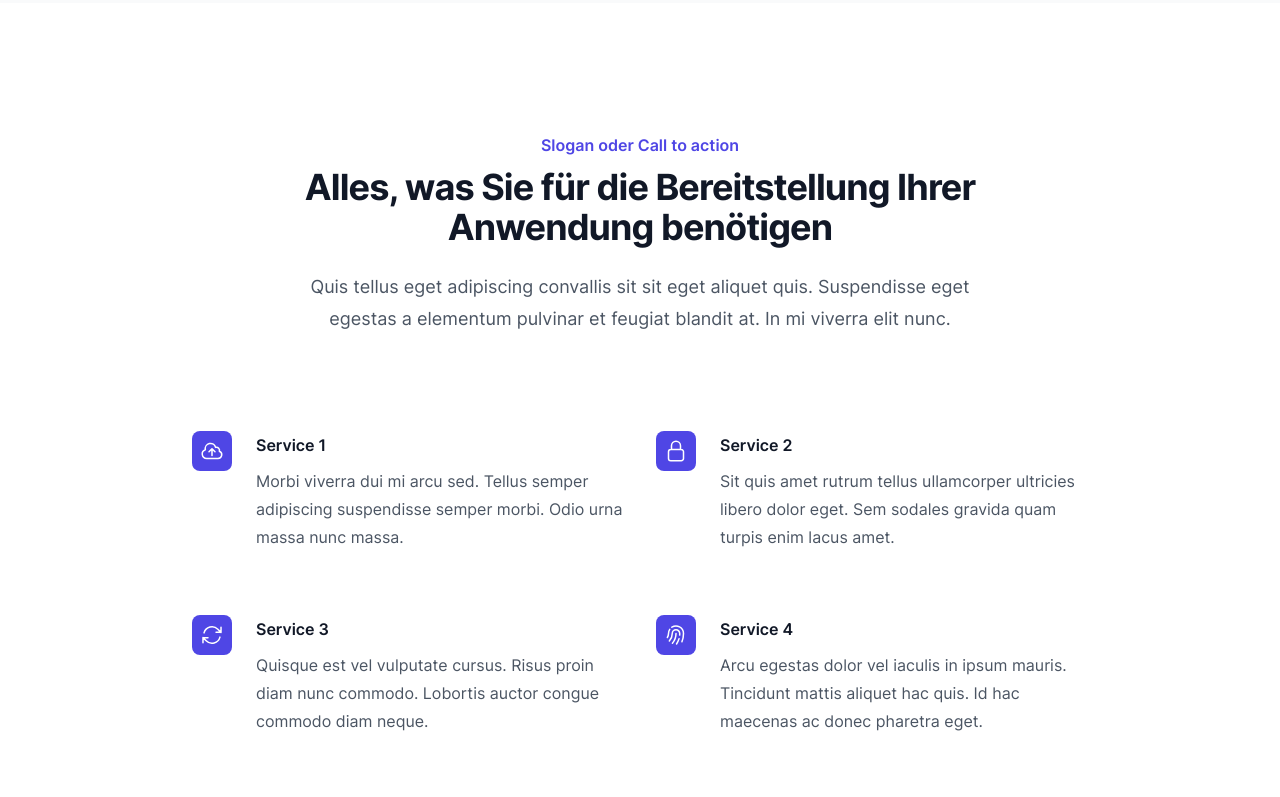
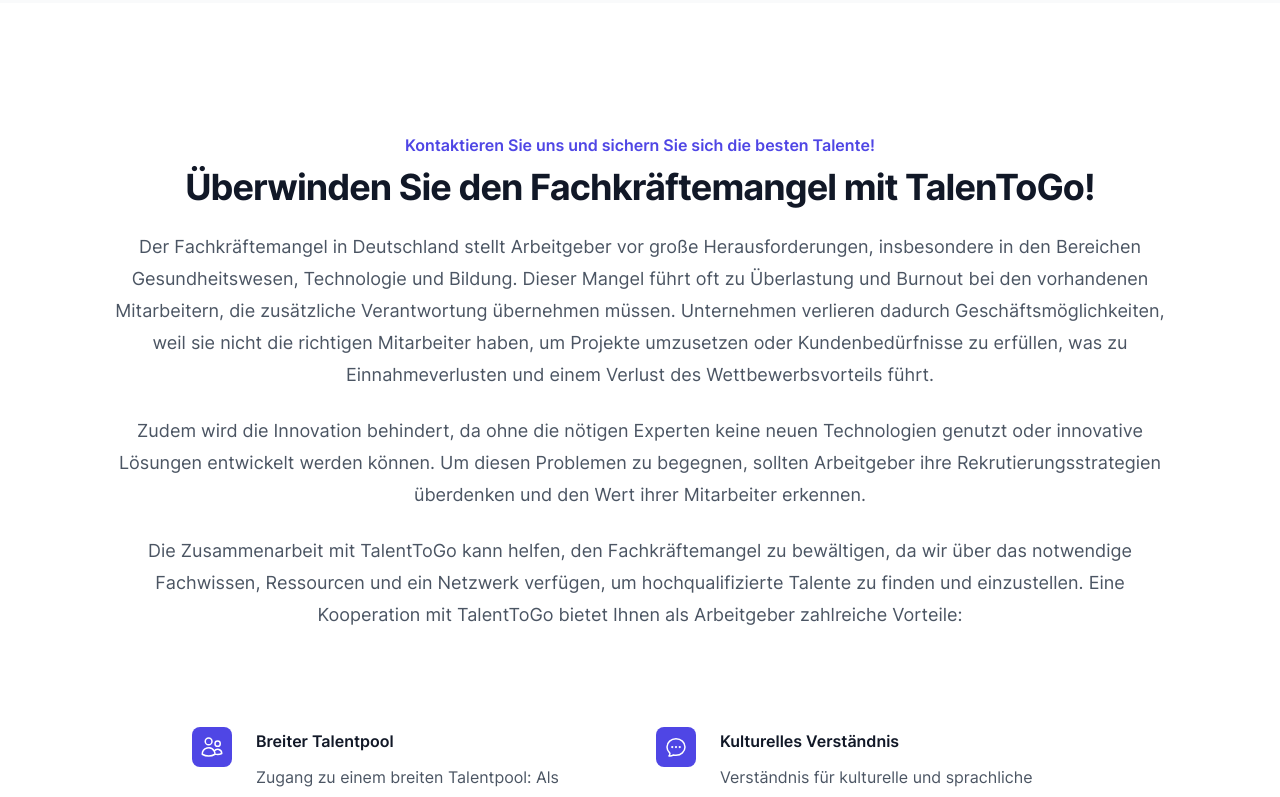
Before and after one commit to thomaserdmenger/TalentToGo, a React (Vite) app in the folder frontend/: page / in a window 1280 px wide. Shown: the part 1820-2617 px from the top of the page. Built offline with nearby package versions, Linux system fonts and the light colour scheme.

Commit message:
Update Text and Styles in Service Section

```diff
--- a/frontend/src/data/homeData.js
+++ b/frontend/src/data/homeData.js
@@ -3,7 +3,7 @@
   CloudArrowUpIcon,
   FingerPrintIcon,
   LockClosedIcon,
-} from "@heroicons/react/24/outline"
+} from "@heroicons/react/24/outline";
 
 export const homeDataHeroDE = {
   heading: "TalentToGo",
@@ -11,7 +11,7 @@
   text: "Anim aute id magna aliqua ad ad non deserunt sunt. Qui irure qui lorem cupidatat commodo. Elit sunt amet fugiat veniam occaecat fugiat aliqua.",
   buttonEmployers: "Für Arbeitgeber",
   buttonEmployees: "Für Arbeitnehmer",
-}
+};
 
 export const homeDataHeroES = {
   heading: "TalentToGo",
@@ -19,7 +19,7 @@
   text: "Anim aute id magna aliqua ad ad non deserunt sunt. Qui irure qui lorem cupidatat commodo. Elit sunt amet fugiat veniam occaecat fugiat aliqua.",
   buttonEmployers: "Para empleadores",
   buttonEmployees: "Para los trabajadores",
-}
+};
 
 export const homeDataProcessDE = {
   heading: "Informationen zum Ablauf",
@@ -29,7 +29,7 @@
   textImgOne:
     "Finden Sie detaillierte Informationen zum Ablauf und weiteren Fragen rund um die Vermittlung.",
   textImgTwo: "Erfahren Sie mehr über die Chancen, Voraussetzungen und den Bewerbungsprozess.",
-}
+};
 
 export const homeDataProcessES = {
   heading: "Información sobre el proceso",
@@ -39,71 +39,91 @@
   textImgOne: "Encuentra información detallada sobre el proceso y otras dudas sobre la colocación.",
   textImgTwo:
     "Obtenga más información sobre las oportunidades, requisitos y el proceso de solicitud.",
-}
+};
 
 export const homeDataServiceDE = {
-  slogan: "Slogan oder Call to action",
-  heading: "Alles, was Sie für die Bereitstellung Ihrer Anwendung benötigen",
-  text: "Quis tellus eget adipiscing convallis sit sit eget aliquet quis. Suspendisse eget egestas a elementum pulvinar et feugiat blandit at. In mi viverra elit nunc.",
+  slogan: "Kontaktieren Sie uns und sichern Sie sich die besten Talente!",
+  heading: "Überwinden Sie den Fachkräftemangel mit TalenToGo!",
+  text: [
+    "Der Fachkräftemangel in Deutschland stellt Arbeitgeber vor große Herausforderungen, insbesondere in den Bereichen Gesundheitswesen, Technologie und Bildung. Dieser Mangel führt oft zu Überlastung und Burnout bei den vorhandenen Mitarbeitern, die zusätzliche Verantwortung übernehmen müssen. Unternehmen verlieren dadurch Geschäftsmöglichkeiten, weil sie nicht die richtigen Mitarbeiter haben, um Projekte umzusetzen oder Kundenbedürfnisse zu erfüllen, was zu Einnahmeverlusten und einem Verlust des Wettbewerbsvorteils führt.",
+    "Zudem wird die Innovation behindert, da ohne die nötigen Experten keine neuen Technologien genutzt oder innovative Lösungen entwickelt werden können. Um diesen Problemen zu begegnen, sollten Arbeitgeber ihre Rekrutierungsstrategien überdenken und den Wert ihrer Mitarbeiter erkennen.",
+    "Die Zusammenarbeit mit TalentToGo kann helfen, den Fachkräftemangel zu bewältigen, da wir über das notwendige Fachwissen, Ressourcen und ein Netzwerk verfügen, um hochqualifizierte Talente zu finden und einzustellen. Eine Kooperation mit TalentToGo bietet Ihnen als Arbeitgeber zahlreiche Vorteile:",
+  ],
   features: [
     {
-      name: "Service 1",
+      name: "Breiter Talentpool",
       description:
-        "Morbi viverra dui mi arcu sed. Tellus semper adipiscing suspendisse semper morbi. Odio urna massa nunc massa.",
-      icon: CloudArrowUpIcon,
+        "Zugang zu einem breiten Talentpool: Als Experten für die Rekrutierung aus Mexiko bieten wir Ihnen Zugang zu einem großen Pool hochqualifizierter Fachkräfte aus verschiedenen Branchen und Berufsfeldern. Wir unterstützen Arbeitgeber dabei, qualifizierte Kandidaten zu finden, die genau den gesuchten Anforderungen und Qualifikationen entsprechen.",
+      icon: "serviceOne",
     },
     {
-      name: "Service 2",
+      name: "Kulturelles Verständnis",
       description:
-        "Sit quis amet rutrum tellus ullamcorper ultricies libero dolor eget. Sem sodales gravida quam turpis enim lacus amet.",
-      icon: LockClosedIcon,
+        "Verständnis für kulturelle und sprachliche Unterschiede: Durch unser internationales Team sowie unsere Erfahrung und unser Wissen über die mexikanische Kultur und Sprache hilft TalenToGo Arbeitgebern, potenzielle Missverständnisse zu vermeiden und eine reibungslose Integration der neuen Mitarbeiter zu gewährleisten. Dies ist besonders wichtig in multikulturellen Arbeitsumgebungen.",
+      icon: "serviceTwo",
     },
     {
-      name: "Service 3",
+      name: "Rechtliche und administrative Unterstützung",
       description:
-        "Quisque est vel vulputate cursus. Risus proin diam nunc commodo. Lobortis auctor congue commodo diam neque.",
-      icon: ArrowPathIcon,
+        "Unterstützung bei rechtlichen und administrativen Aspekten: Die internationale Rekrutierung kann mit rechtlichen und administrativen Herausforderungen verbunden sein. Mit unserem Expertenwissen in diesem Bereich unterstützen wir Arbeitgeber dabei, die erforderlichen Visa- und Arbeitsgenehmigungen zu erhalten und sicherzustellen, dass alle rechtlichen Anforderungen erfüllt sind.",
+      icon: "serviceThree",
     },
     {
-      name: "Service 4",
+      name: "Effiziente Rekrutierung",
       description:
-        "Arcu egestas dolor vel iaculis in ipsum mauris. Tincidunt mattis aliquet hac quis. Id hac maecenas ac donec pharetra eget.",
-      icon: FingerPrintIcon,
+        "Effiziente Rekrutierungsprozesse: Mit unserer Expertise unterstützen wir Arbeitgeber dabei, Zeit und Ressourcen zu sparen, indem TalenToGo effiziente Rekrutierungsprozesse implementiert. Von der Kandidatensuche über die Vorauswahl bis hin zur Organisation von Interviews und Verhandlungen begleitet TalenToGo Sie professionell und zielgerichtet durch den gesamten Prozess.",
+      icon: "serviceFour",
+    },
+    {
+      name: "Langfristige Partnerschaften",
+      description:
+        "Langfristige Partnerschaften aufbauen: Durch eine erfolgreiche Zusammenarbeit entstehen langfristige Partnerschaften und eine solide Vertrauensbasis, indem wir kontinuierlich qualifizierte Fachkräfte liefern und erstklassigen Service bieten. Mit unserem Engagement bekämpfen wir den Fachkräftemangel und helfen Ihnen, die besten Talente für die Anforderungen Ihres Unternehmens zu gewinnen und den Erfolg Ihres Teams zu fördern.",
+      icon: "serviceFive",
     },
   ],
-}
+};
 
 export const homeDataServiceES = {
-  slogan: "Eslogan o llamada a la acción",
-  heading: "Todo lo que necesitas para implementar tu aplicación",
-  text: "Quis tellus eget adipiscing convallis sit sit eget aliquet quis. Suspendisse eget egestas a elementum pulvinar et feugiat blandit at. In mi viverra elit nunc.",
+  slogan: "Póngase en contacto con nosotros y asegúrese el mejor talento",
+  heading: "¡Supere la escasez de cualificaciones con TalenToGo!",
+  text: [
+    "La escasez de mano de obra cualificada en Alemania plantea grandes retos a los empresarios, sobre todo en los ámbitos de la sanidad, la tecnología y la educación. Esta escasez suele provocar sobrecarga de trabajo y agotamiento entre los empleados existentes, que tienen que asumir responsabilidades adicionales. Las empresas pierden oportunidades de negocio por no contar con el personal adecuado para ejecutar proyectos o satisfacer las necesidades de los clientes, lo que se traduce en una pérdida de ingresos y de ventaja competitiva.",
+    "La innovación también se ve obstaculizada, ya que no se pueden utilizar las nuevas tecnologías ni desarrollar soluciones innovadoras sin los expertos necesarios. Para contrarrestar estos problemas, los empresarios deben replantearse sus estrategias de contratación y reconocer el valor de sus empleados.",
+    "Trabajar con TalentToGo puede ayudarle a superar la escasez de personal cualificado, ya que contamos con la experiencia, los recursos y la red necesarios para encontrar y contratar personal altamente cualificado. La cooperación con TalentToGo le ofrece numerosas ventajas como empleador:",
+  ],
   features: [
     {
-      name: "Service 1",
+      name: "Amplia Bolsa de Talento",
       description:
-        "Morbi viverra dui mi arcu sed. Tellus semper adipiscing suspendisse semper morbi. Odio urna massa nunc massa.",
-      icon: CloudArrowUpIcon,
+        "Acceso a una amplia fuente de talento: Como expertos en reclutamiento desde México, le ofrecemos acceso a una gran fuente de especialistas altamente calificados de diversas industrias y campos profesionales. Apoyamos a los empleadores en la búsqueda de candidatos calificados que cumplan exactamente con los requisitos y calificaciones que están buscando.",
+      icon: "serviceOne",
     },
     {
-      name: "Service 2",
+      name: "Comprensión Cultural",
       description:
-        "Sit quis amet rutrum tellus ullamcorper ultricies libero dolor eget. Sem sodales gravida quam turpis enim lacus amet.",
-      icon: LockClosedIcon,
+        "Comprensión de las diferencias culturales y lingüísticas: Gracias a nuestro equipo internacional y a nuestra experiencia y conocimiento de la cultura y el idioma mexicanos, TalenToGo ayuda a los empleadores a evitar posibles malentendidos y a garantizar una integración sin problemas de los nuevos empleados. Esto es especialmente importante en entornos de trabajo multiculturales.",
+      icon: "serviceTwo",
     },
     {
-      name: "Service 3",
+      name: "Apoyo Legal y Administrativo",
       description:
-        "Quisque est vel vulputate cursus. Risus proin diam nunc commodo. Lobortis auctor congue commodo diam neque.",
-      icon: ArrowPathIcon,
+        "Apoyo en los aspectos jurídicos y administrativos: La contratación internacional puede estar plagada de retos legales y administrativos. Gracias a nuestra experiencia en este ámbito, ayudamos a los empresarios a obtener los visados y permisos de trabajo necesarios y a garantizar el cumplimiento de todos los requisitos legales.",
+      icon: "serviceThree",
     },
     {
-      name: "Service 4",
+      name: "Reclutamiento Eficiente",
       description:
-        "Arcu egestas dolor vel iaculis in ipsum mauris. Tincidunt mattis aliquet hac quis. Id hac maecenas ac donec pharetra eget.",
-      icon: FingerPrintIcon,
+        "Procesos de contratación eficientes: Con nuestra experiencia, ayudamos a las empresas a ahorrar tiempo y recursos mediante la aplicación de procesos de contratación eficientes con TalenToGo. Desde la búsqueda y preselección de candidatos hasta la organización de entrevistas y negociaciones, TalenToGo le guiará a lo largo de todo el proceso de forma profesional y específica.",
+      icon: "serviceFour",
+    },
+    {
+      name: "Asociaciones a Largo Plazo",
+      description:
+        "Creación de asociaciones a largo plazo: Una colaboración fructífera construye asociaciones a largo plazo y una sólida base de confianza mediante la entrega constante de profesionales cualificados y la prestación de un servicio de primera clase. Con nuestro compromiso, combatimos la escasez de competencias y le ayudamos a atraer a los mejores talentos para las necesidades de su organización y a promover el éxito de su equipo.",
+      icon: "serviceFive",
     },
   ],
-}
+};
 
 export const aboutUsDE = {
   heading: "Unser Team",
@@ -131,7 +151,7 @@
       linkedinUrl: "#",
     },
   ],
-}
+};
 
 export const aboutUsES = {
   heading: "Nuestro equipo",
@@ -159,4 +179,4 @@
       linkedinUrl: "#",
     },
   ],
-}
+};
--- a/frontend/src/pages/HomePage.jsx
+++ b/frontend/src/pages/HomePage.jsx
@@ -1,10 +1,9 @@
-import { Link } from "react-router-dom"
-import { useContext } from "react"
-import { languageContext } from "../Context/Context.jsx"
-import Hero from "../components/Hero"
-import Footer from "../components/Footer.jsx"
-import { homeDataHeroDE, homeDataHeroES } from "../data/homeData.js"
-import { navigationDE, navigationES } from "../data/navigation.js"
+import { Link } from "react-router-dom";
+import { useContext } from "react";
+import { languageContext } from "../Context/Context.jsx";
+import Footer from "../components/Footer.jsx";
+import { homeDataHeroDE, homeDataHeroES } from "../data/homeData.js";
+import { navigationDE, navigationES } from "../data/navigation.js";
 import {
   homeDataProcessDE,
   homeDataProcessES,
@@ -12,12 +11,17 @@
   homeDataServiceES,
   aboutUsDE,
   aboutUsES,
-} from "../data/homeData.js"
-import ContactForm from "../components/ContactForm.jsx"
-import HeroVideo from "../components/HeroVideo.jsx"
+} from "../data/homeData.js";
+import ContactForm from "../components/ContactForm.jsx";
+import HeroVideo from "../components/HeroVideo.jsx";
+import { HiOutlineUsers } from "react-icons/hi2";
+import { HiOutlineChatBubbleOvalLeftEllipsis } from "react-icons/hi2";
+import { LiaHandsHelpingSolid } from "react-icons/lia";
+import { IoTimeOutline } from "react-icons/io5";
+import { VscWorkspaceTrusted } from "react-icons/vsc";
 
 const HomePage = () => {
-  const { language } = useContext(languageContext)
+  const { language } = useContext(languageContext);
 
   return (
     <>
@@ -154,14 +158,25 @@
             <div className="mx-auto max-w-7xl px-6 lg:px-8">
               {language === "DE" && (
                 <>
-                  <div className="mx-auto max-w-2xl lg:text-center">
-                    <h2 className="text-base font-semibold leading-7 text-indigo-600">
+                  <div className="mx-auto max-w-7xl text-center">
+                    <h3 className="text-base font-semibold leading-7 text-center px-8 text-indigo-600">
                       {homeDataServiceDE.slogan}
+                    </h3>
+                    <h2 className="mt-2 text-3xl font-bold tracking-tight text-gray-900 text-center px-6 sm:text-4xl">
+                      {homeDataServiceDE.heading}
                     </h2>
-                    <p className="mt-2 text-3xl font-bold tracking-tight text-gray-900 sm:text-4xl">
-                      {homeDataServiceDE.heading}
-                    </p>
-                    <p className="mt-6 text-lg leading-8 text-gray-600">{homeDataServiceDE.text}</p>
+
+                    {homeDataServiceDE.text.map((item, index) => {
+                      return (
+                        <p
+                          key={index}
+                          className="mt-6 text-lg leading-8 text-gray-600 px-6 max-w-[1100px] mx-auto">
+                          {item}
+                        </p>
+                      );
+                    })}
+
+                    {/* <p className="mt-6 text-lg leading-8 text-gray-600">{homeDataServiceDE.text}</p> */}
                   </div>
                   <div className="mx-auto mt-16 max-w-2xl sm:mt-20 lg:mt-24 lg:max-w-4xl">
                     <dl className="grid max-w-xl grid-cols-1 gap-x-8 gap-y-10 lg:max-w-none lg:grid-cols-2 lg:gap-y-16">
@@ -169,7 +184,31 @@
                         <div key={feature.name} className="relative pl-16">
                           <dt className="text-base font-semibold leading-7 text-gray-900">
                             <div className="absolute left-0 top-0 flex h-10 w-10 items-center justify-center rounded-lg bg-indigo-600">
-                              <feature.icon className="h-6 w-6 text-white" aria-hidden="true" />
+                              {/* <feature.icon className="h-6 w-6 text-white" aria-hidden="true" /> */}
+                              {feature.icon === "serviceOne" && (
+                                <HiOutlineUsers className="h-6 w-6 text-white" aria-hidden="true" />
+                              )}
+                              {feature.icon === "serviceTwo" && (
+                                <HiOutlineChatBubbleOvalLeftEllipsis
+                                  className="h-6 w-6 text-white"
+                                  aria-hidden="true"
+                                />
+                              )}
+                              {feature.icon === "serviceThree" && (
+                                <LiaHandsHelpingSolid
+                                  className="h-6 w-6 text-white"
+                                  aria-hidden="true"
+                                />
+                              )}
+                              {feature.icon === "serviceFour" && (
+                                <IoTimeOutline className="h-6 w-6 text-white" aria-hidden="true" />
+                              )}
+                              {feature.icon === "serviceFive" && (
+                                <VscWorkspaceTrusted
+                                  className="h-6 w-6 text-white"
+                                  aria-hidden="true"
+                                />
+                              )}
                             </div>
                             {feature.name}
                           </dt>
@@ -185,14 +224,22 @@
 
               {language === "ES" && (
                 <>
-                  <div className="mx-auto max-w-2xl lg:text-center">
-                    <h2 className="text-base font-semibold leading-7 text-indigo-600">
+                  <div className="mx-auto max-w-7xl text-center">
+                    <h3 className="text-base font-semibold leading-7 text-center px-8 text-indigo-600">
                       {homeDataServiceES.slogan}
+                    </h3>
+                    <h2 className="mt-2 text-3xl font-bold tracking-tight text-gray-900 text-center px-6 sm:text-4xl">
+                      {homeDataServiceES.heading}
                     </h2>
-                    <p className="mt-2 text-3xl font-bold tracking-tight text-gray-900 sm:text-4xl">
-                      {homeDataServiceES.heading}
-                    </p>
-                    <p className="mt-6 text-lg leading-8 text-gray-600">{homeDataServiceES.text}</p>
+                    {homeDataServiceES.text.map((item, index) => {
+                      return (
+                        <p
+                          key={index}
+                          className="mt-6 text-lg leading-8 text-gray-600 px-6 max-w-[1100px] mx-auto">
+                          {item}
+                        </p>
+                      );
+                    })}
                   </div>
                   <div className="mx-auto mt-16 max-w-2xl sm:mt-20 lg:mt-24 lg:max-w-4xl">
                     <dl className="grid max-w-xl grid-cols-1 gap-x-8 gap-y-10 lg:max-w-none lg:grid-cols-2 lg:gap-y-16">
@@ -200,7 +247,32 @@
                         <div key={feature.name} className="relative pl-16">
                           <dt className="text-base font-semibold leading-7 text-gray-900">
                             <div className="absolute left-0 top-0 flex h-10 w-10 items-center justify-center rounded-lg bg-indigo-600">
-                              <feature.icon className="h-6 w-6 text-white" aria-hidden="true" />
+                              {/* <feature.icon className="h-6 w-6 text-white" aria-hidden="true" /> */}
+
+                              {feature.icon === "serviceOne" && (
+                                <HiOutlineUsers className="h-6 w-6 text-white" aria-hidden="true" />
+                              )}
+                              {feature.icon === "serviceTwo" && (
+                                <HiOutlineChatBubbleOvalLeftEllipsis
+                                  className="h-6 w-6 text-white"
+                                  aria-hidden="true"
+                                />
+                              )}
+                              {feature.icon === "serviceThree" && (
+                                <LiaHandsHelpingSolid
+                                  className="h-6 w-6 text-white"
+                                  aria-hidden="true"
+                                />
+                              )}
+                              {feature.icon === "serviceFour" && (
+                                <IoTimeOutline className="h-6 w-6 text-white" aria-hidden="true" />
+                              )}
+                              {feature.icon === "serviceFive" && (
+                                <VscWorkspaceTrusted
+                                  className="h-6 w-6 text-white"
+                                  aria-hidden="true"
+                                />
+                              )}
                             </div>
                             {feature.name}
                           </dt>
@@ -351,7 +423,7 @@
       </main>
       <Footer />
     </>
-  )
-}
+  );
+};
 
-export default HomePage
+export default HomePage;
```
